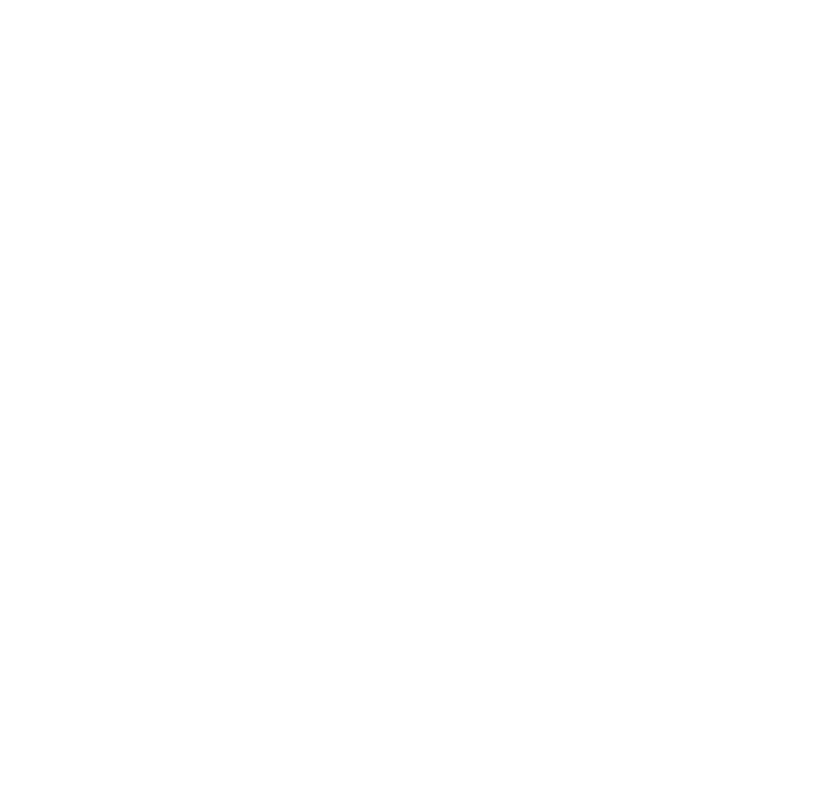
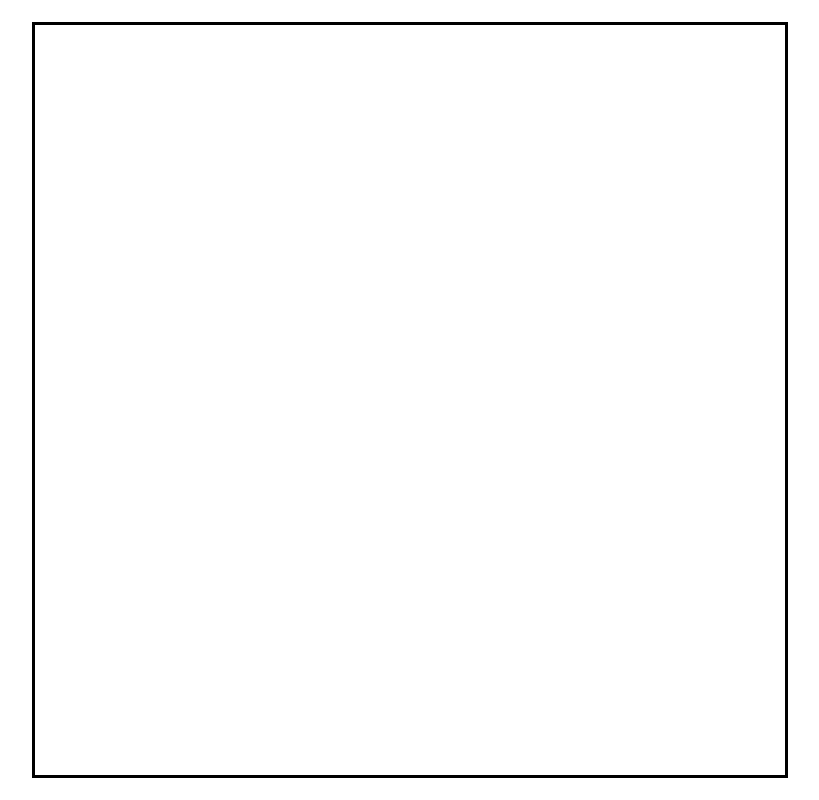
Before and after one commit to Minaa111/odin-etch-a-sketch, a plain HTML site: page index.html in a window 1280 px wide. Shown: the whole page, without its empty margins (230-1049 px from the left). Drawn offline with Linux system fonts and the light colour scheme.

Commit message:
Made the grid

```diff
--- a/index.html
+++ b/index.html
@@ -8,6 +8,6 @@
     <script src="script.js" defer></script>
 </head>
 <body>
-
+    <div class="grid-container"></div>
 </body>
 </html>
--- a/script.js
+++ b/script.js
@@ -0,0 +1,19 @@
+// Targeting the grid container div
+const gridContainer = document.querySelector('.grid-container');
+
+// Setting a default grid size
+size = 16;
+
+for(let i = 0; i < size; i++){
+    // insert size numbered rows
+    const row = document.createElement('div');
+    row.setAttribute('style', 'display: flex; flex-grow: 1')
+    gridContainer.append(row);
+    for(let j = 0; j < size; j++){
+        // insert size numbered squares into each row
+        const square = document.createElement('div');
+        square.setAttribute('style', 'display: flex; flex-grow: 1;height: auto; width: auto; ');
+        row.append(square)
+    }
+
+}
--- a/styles.css
+++ b/styles.css
@@ -0,0 +1,16 @@
+body {
+    display: flex;
+    height: 100vh;
+    margin: 0;
+    justify-content: center;
+    align-items: center;
+}
+
+.grid-container {
+    display: flex;
+    flex-direction: column;
+    height: 750px;
+    width: 750px;
+    border-style: solid;
+
+}
```
